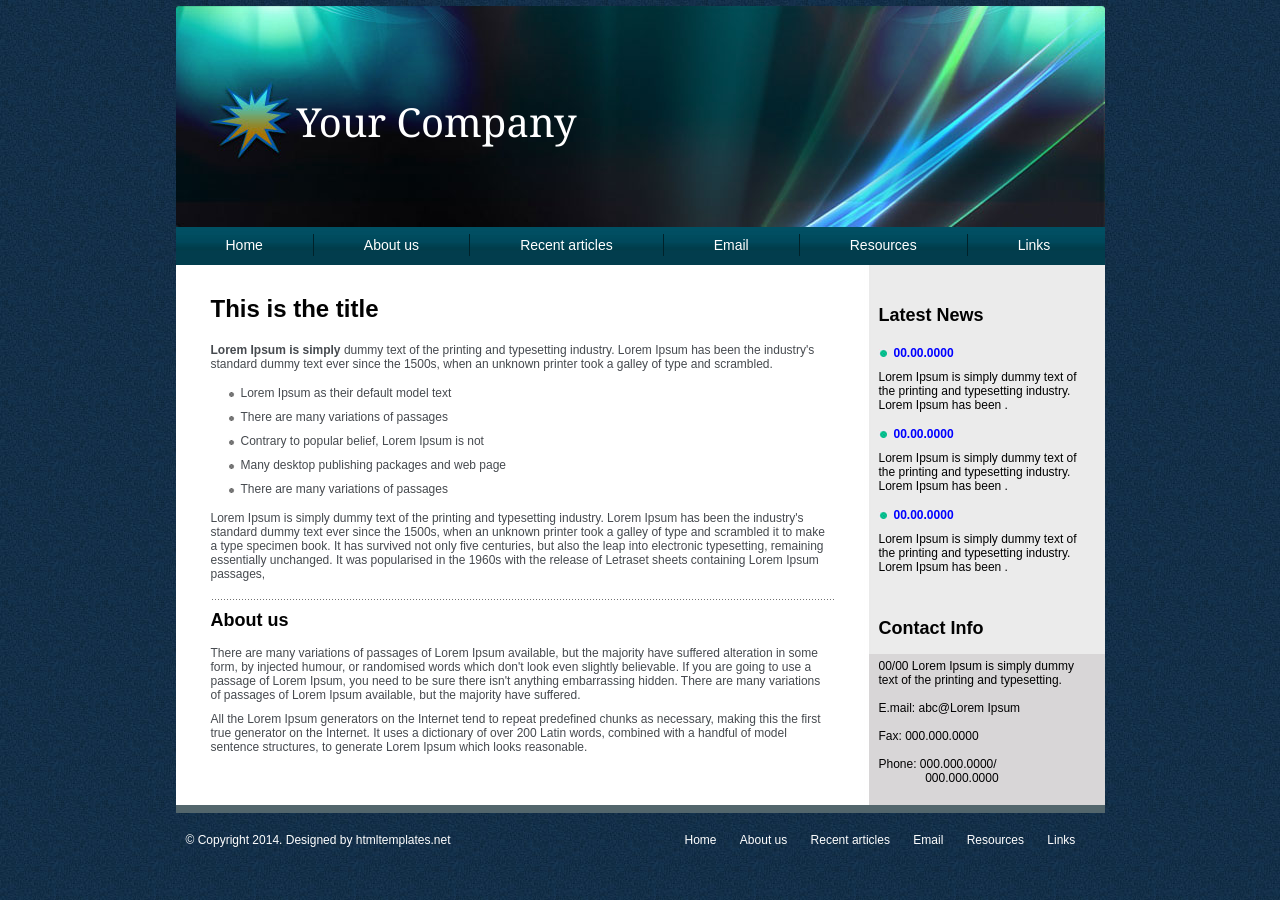
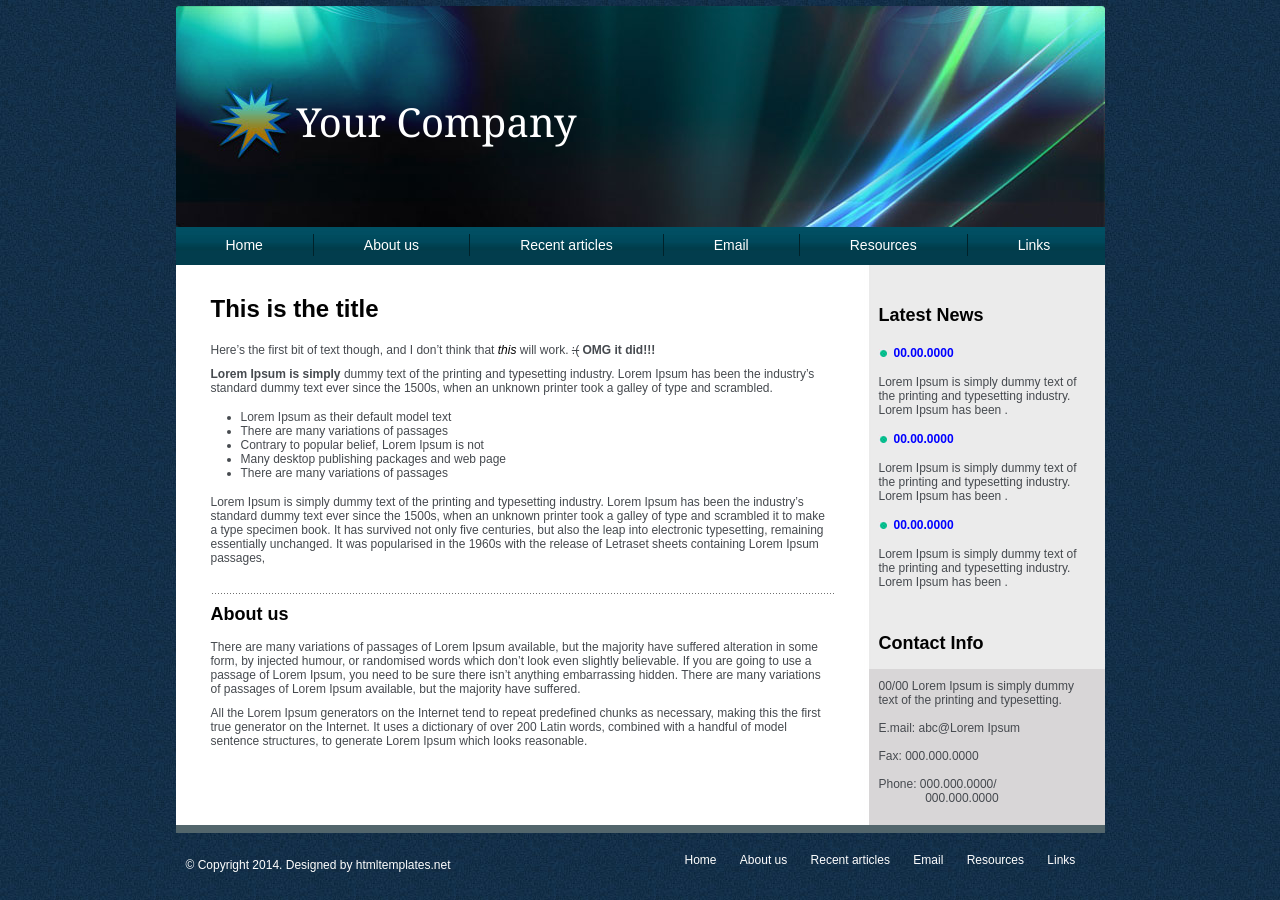
Before and after one commit to bayners123/bayners123, a Jekyll site: the page built from index.md, in a window 1280 px wide. Built offline with Jekyll 4.4.1, drawn with Linux system fonts in a browser that asks for light colours.

Commit message:
Nice, clean index
Index mark downing and looking fly. Layout basics set up

```diff
--- a/_layouts/default.html
+++ b/_layouts/default.html
@@ -4,6 +4,6 @@
 <h1 class="h-text-1">{{ page.title }}</h1>
 
 
-{{ page.content }}
+{{ page.content | markdownify }}
 
 {% include bottom.html %}
--- a/css/style.css
+++ b/css/style.css
@@ -127,7 +127,7 @@ a:hover {
 	height:60px;
 	}
 
-.h-text-1 {
+h1 {
 
 	font-family:Arial, Helvetica, sans-serif;
 	font-size:24px;
@@ -136,7 +136,7 @@ a:hover {
 	padding:0px 0px 15px 0px;
 	}
 
-.h-text-2 {
+h2 {
 
 	font-family:Arial, Helvetica, sans-serif;
 	font-size:18px;
@@ -145,7 +145,7 @@ a:hover {
 	padding:10px 0px 10px 0px;
 	}
 
-.h-text-3 {
+h3 {
 
 	font-family:Arial, Helvetica, sans-serif;
 	font-size:12px;
@@ -157,24 +157,23 @@ a:hover {
 	}
 
 
-.text-1 {
+p {
 	font-family:Arial, Helvetica, sans-serif;
 	font-size:12px;
 	color:#464a4f;
 	padding:5px 0px 5px 0px;
 	}
 
-.text-2 {
+p em {
 	font-family:Arial, Helvetica, sans-serif;
 	font-size:12px;
 	color:#020202;
-	padding:0px 0px 5px 0px;
+	text-decoration: none;
 	}
 
-ul.list-1 {
-	margin:10px 0px 0px 15px;
+ul {
+	margin:10px 0px 10px 30px;
 	padding:0px;
-	list-style:none;
 	}
 
 ul.list-1 li {
--- a/index.md
+++ b/index.md
@@ -3,35 +3,39 @@ layout: default
 title: This is the title
 ---
 
-<p class="text-1"><strong>Lorem Ipsum is simply</strong> dummy text of
-the printing and typesetting industry. Lorem Ipsum has been the
-industry's standard dummy text ever since the 1500s, when an unknown
-printer took a galley of type and scrambled.</p>
-<ul class="list-1">
-  <li>Lorem Ipsum as their default model text</li>
-  <li>There are many variations of passages</li>
-  <li>Contrary to popular belief, Lorem Ipsum is not</li>
-  <li>Many desktop publishing packages and web page</li>
-  <li>There are many variations of passages</li>
-</ul>
-<p class="text-1">Lorem Ipsum is simply dummy text of the printing and
+Here’s the first bit of text though, and I don’t think that *this* will work. <del>:(</del> **OMG it did!!!**
+
+**Lorem Ipsum is simply** dummy text of the printing and typesetting industry. Lorem Ipsum has been the industry's standard dummy text ever since the 1500s, when an unknown printer took a galley of type and scrambled.
+
+* Lorem Ipsum as their default model text
+* There are many variations of passages
+* Contrary to popular belief, Lorem Ipsum is not
+* Many desktop publishing packages and web page
+* There are many variations of passages
+
+
+Lorem Ipsum is simply dummy text of the printing and
 typesetting industry. Lorem Ipsum has been the industry's standard
 dummy text ever since the 1500s, when an unknown printer took a galley
 of type and scrambled it to make a type specimen book. It has survived
 not only five centuries, but also the leap into electronic typesetting,
 remaining essentially unchanged. It was popularised in the 1960s with
-the release of Letraset sheets containing Lorem Ipsum passages,</p>
+the release of Letraset sheets containing Lorem Ipsum passages,
+
 <p class="border-1">&nbsp;</p>
-<h2 class="h-text-2">About us</h2>
-<p class="text-1">There are many variations of passages of Lorem Ipsum
+
+## About us ##
+
+There are many variations of passages of Lorem Ipsum
 available, but the majority have suffered alteration in some form, by
 injected humour, or randomised words which don't look even slightly
 believable. If you are going to use a passage of Lorem Ipsum, you need
 to be sure there isn't anything embarrassing hidden. There are many
 variations of passages of Lorem Ipsum available, but the majority have
-suffered.</p>
-<p class="text-1">All the Lorem Ipsum generators on the Internet tend
+suffered.
+
+All the Lorem Ipsum generators on the Internet tend
 to repeat predefined chunks as necessary, making this the first true
 generator on the Internet. It uses a dictionary of over 200 Latin
 words, combined with a handful of model sentence structures, to
-generate Lorem Ipsum which looks reasonable. </p>
+generate Lorem Ipsum which looks reasonable.
```
